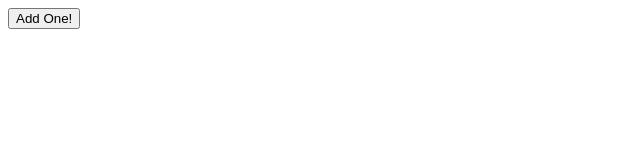
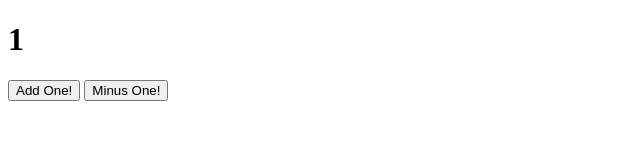
Before and after one commit to annamoignard/counter_js, a plain HTML site: page index.html in a window 1280 px wide. Both pictures are taken after a click on the button "Add One!". Shown: the whole page, without its empty margins (0-640 px from the left). Drawn offline with Linux system fonts and the light colour scheme.

Commit message:
counter is working! time to add some functionality

```diff
--- a/index.html
+++ b/index.html
@@ -7,6 +7,9 @@
   <script defer src="script.js"></script>
 </head>
 <body>
-  <button>Add One!</button>
+  <h1 class="counter-display">(..)</h1>
+  <button class="plus-one">Add One!</button>
+  <button class="minus-one">Minus One!</button>
+
 </body>
 </html>
--- a/script.js
+++ b/script.js
@@ -0,0 +1,19 @@
+let counterDisplay = document.querySelector('.counter-display');
+let counterMinus = document.querySelector('.minus-one');
+let counterPlus = document.querySelector('.plus-one');
+let count = 0;
+
+// clicks.addEventListener("click", () => {
+//   clicks += 1;
+//   document.querySelector("clicks").innerHTML = clicks;
+// })
+
+counterMinus.addEventListener("click",() => {
+  count -= 1;
+  counterDisplay.innerHTML = count;
+});
+
+counterPlus.addEventListener("click",() => {
+  count += 1;
+  counterDisplay.innerHTML = count;
+});
```
